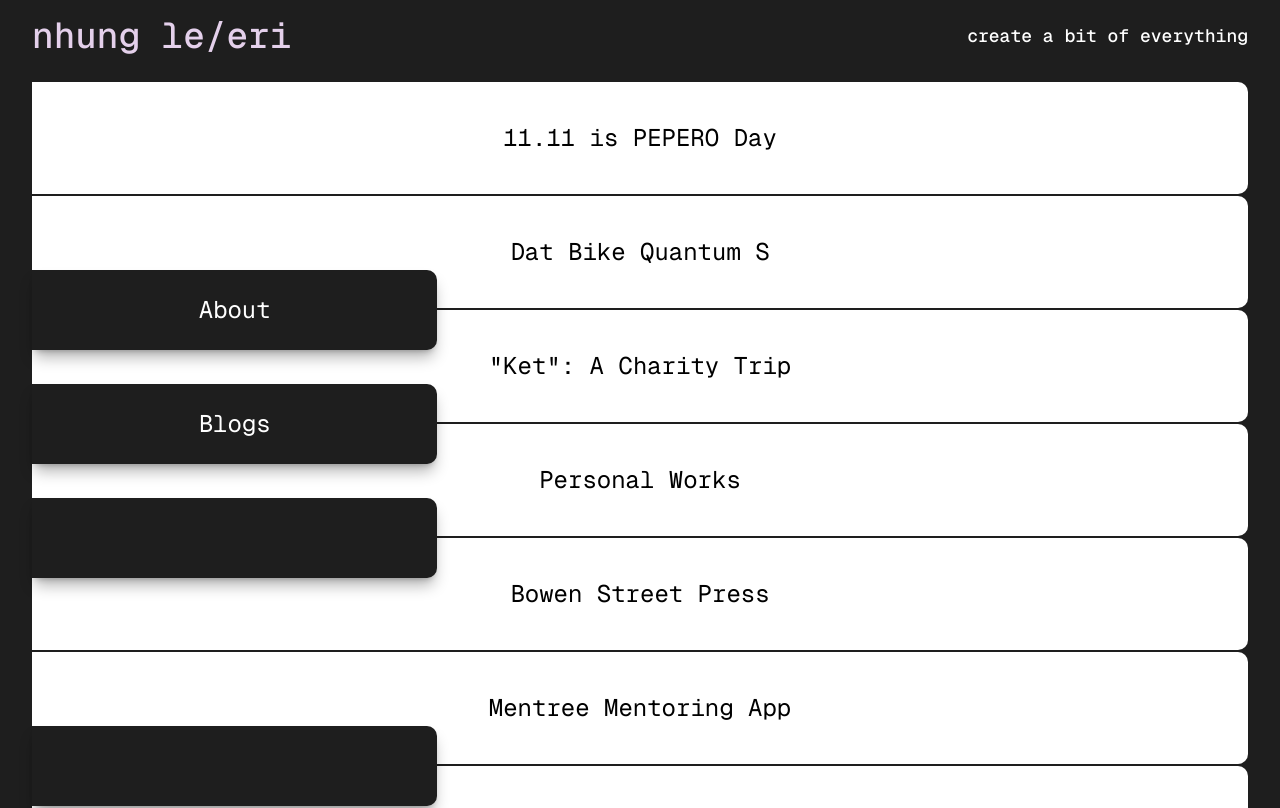
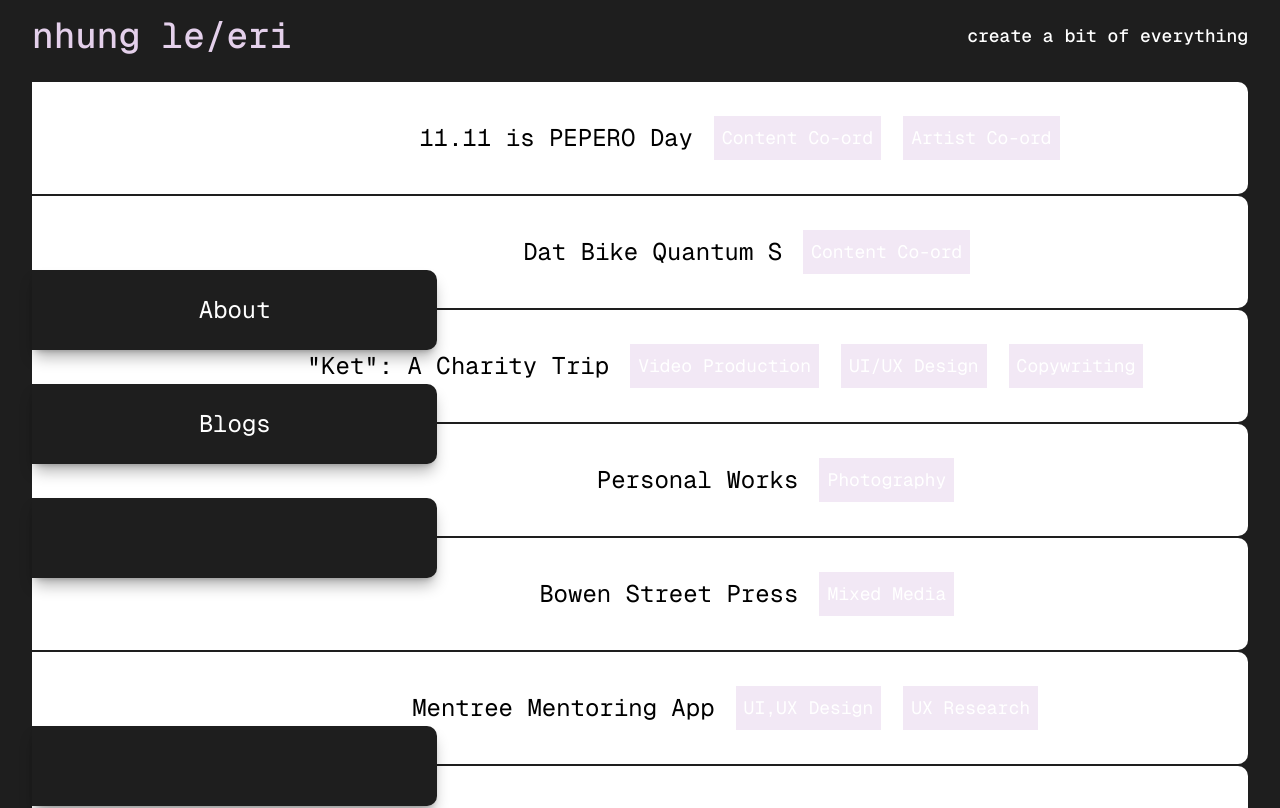
Before and after one commit to dathoangquoc/eri, a Next.js app: page / in a window 1280 px wide. Shown: the top 808 px of the page. Built offline with nearby package versions, Linux system fonts and the light colour scheme; a web font is replaced by a local one.

Commit message:
fix black key hover

```diff
--- a/src/app/page.tsx
+++ b/src/app/page.tsx
@@ -18,18 +18,18 @@ export default function Home() {
       <div className="lg:px-8 px-2 py-6">
         {/* C */}
         <div className="relative">
-          <WhiteKey path="/pepero-day" video="/bg/pepero.webm">
+          <WhiteKey path="/pepero-day" video="/bg/pepero.webm" tags={["Content Co-ord", "Artist Co-ord"]}>
           11.11 is PEPERO Day
           </WhiteKey>
         </div>
         {/* B */}
         <div className="relative">
-          <WhiteKey path="/dat-bike" video="/bg/bike.webm">Dat Bike Quantum S</WhiteKey>
+          <WhiteKey path="/dat-bike" video="/bg/bike.webm" tags={["Content Co-ord"]}>Dat Bike Quantum S</WhiteKey>
         </div>
         {/* A */}
         <div className="relative">
           <BlackKey path="/about"> About </BlackKey>
-          <WhiteKey path="/ket-charity" video="/bg/ket.webm">
+          <WhiteKey path="/ket-charity" video="/bg/ket.webm" tags={["Video Production", "UI/UX Design", "Copywriting"]}>
             "Ket":
             <span className="hidden sm:inline"> </span>
             <span className="sm:hidden"> <br /> </span>
@@ -39,16 +39,16 @@ export default function Home() {
         {/* G */}
         <div className="relative">
           <BlackKey path="/blogs"> Blogs </BlackKey>
-          <WhiteKey path="/personal" video="/bg/mixed-media.webm">Personal Works</WhiteKey>
+          <WhiteKey path="/personal" video="/bg/mixed-media.webm" tags={["Photography"]}>Personal Works</WhiteKey>
         </div>
         {/* F */}
         <div className="relative">
           <BlackKey></BlackKey>
-          <WhiteKey path="/bowen" video="/bg/bowen.webm">Bowen Street Press</WhiteKey>
+          <WhiteKey path="/bowen" video="/bg/bowen.webm" tags={["Mixed Media"]}>Bowen Street Press</WhiteKey>
         </div>
         {/* E */}
         <div className="relative">
-          <WhiteKey path="/mentree">
+          <WhiteKey path="/mentree" tags={["UI,UX Design", "UX Research"]}>
             Mentree
             <span className="hidden sm:inline"> </span>
             <span className="sm:hidden"> <br /> </span>
--- a/src/components/black-key.tsx
+++ b/src/components/black-key.tsx
@@ -7,11 +7,12 @@ interface BlackKeyProps {
 
 export default function BlackKey({ children, path }: BlackKeyProps) {
     const content = (
-        <div className="z-10 h-13 lg:h-20 absolute -translate-y-1/2 w-1/3
-        rounded-r-lg hover:bg-[#E4D0EB] bg-dark shadow-lg/30
-        text-white hover:text-dark text-md lg:text-2xl
+        <div className={`z-10 h-13 lg:h-20 absolute -translate-y-1/2 w-1/3
+        rounded-r-lg bg-dark shadow-lg/30
+        text-white text-md lg:text-2xl
         transition duration-300
-        flex items-center justify-center">
+        ${path ? "hover:bg-[#E4D0EB] hover:text-dark" : ""}
+        flex items-center justify-center`}>
             {children ?? " "}
         </div>
     )
--- a/src/components/white-key.tsx
+++ b/src/components/white-key.tsx
@@ -5,10 +5,12 @@ export default function WhiteKey({
   children,
   path,
   video,
+  tags,
 }: {
-  children?: React.ReactNode
+  children?: React.ReactNode;
   path?: string;
   video?: string; // path to .webm
+  tags?: string[];
 }) {
   const hasVideo = Boolean(video);
 
@@ -33,7 +35,7 @@ export default function WhiteKey({
           transition duration-300
           hover:text-white
           cursor-pointer
-          `
+          `,
       )}
     >
       {/* Background video */}
@@ -73,7 +75,7 @@ export default function WhiteKey({
         <div
           className="
             absolute inset-0
-            bg-[#3A1C36]/40
+            bg-accent/40
             opacity-0 group-hover:opacity-100
             transition-opacity duration-300
             pointer-events-none
@@ -83,7 +85,20 @@ export default function WhiteKey({
 
       {/* Foreground content */}
       {children && (
-        <span className="relative z-10 w-full lg:w-fit text-end mx-auto">{children}</span>
+        <div className="flex w-full h-full items-center justify-center">
+          <span className="relative z-10 w-full lg:w-[40%] text-end">
+            {children}
+          </span>
+          {tags &&
+            tags.map((tag) => (
+              <div
+                key={tag}
+                className="text-lg z-20 ml-5 p-2 bg-[#E4D0EBB2]/70 text-white border border-white"
+              >
+                {tag}
+              </div>
+            ))}
+        </div>
       )}
     </div>
   );
```
